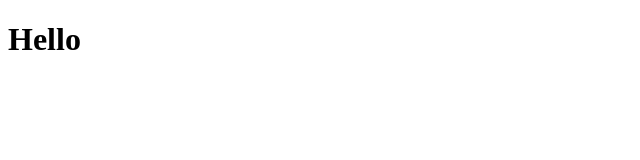
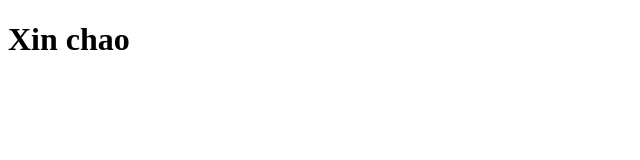
Before and after one commit to zTAQz/github-CNPM, a plain HTML site: page index.html in a window 1280 px wide. Shown: the whole page, without its empty margins (0-640 px from the left). Drawn offline with Linux system fonts and the light colour scheme.

Commit message:
sửa thành xin chào

```diff
--- a/index.html
+++ b/index.html
@@ -6,6 +6,6 @@
     <title>Document</title>
 </head>
 <body>
-    <h1>Hello</h1>
+    <h1>Xin chao</h1>
 </body>
 </html>
```
